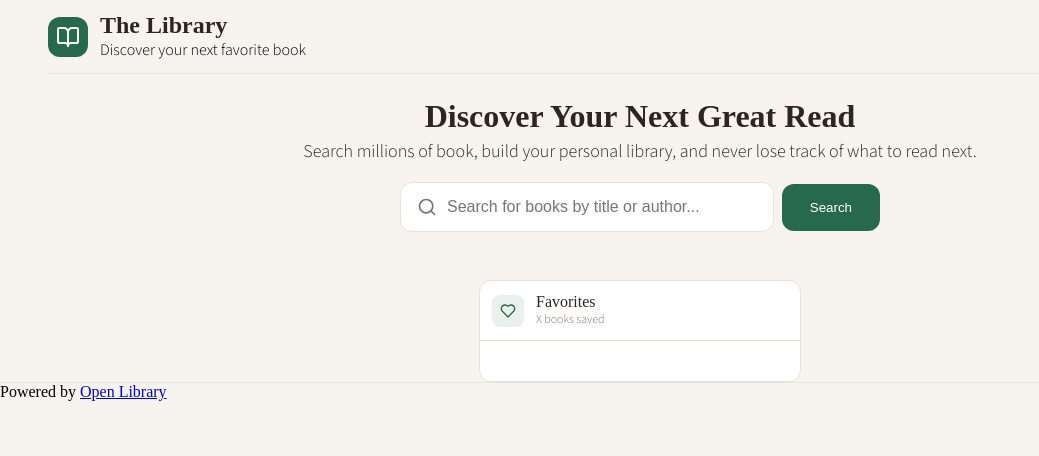
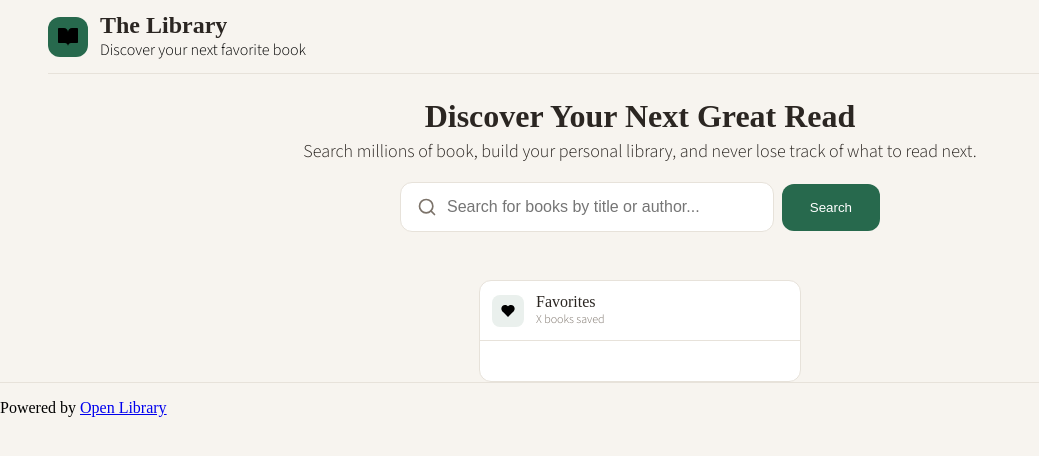
Before and after one commit to rekvizitt/book-catalog, a website built with webpack: page public/index.html in a window 1280 px wide. Shown: the whole page, without its empty margins (0-1039 px from the left). Built offline with nearby package versions, Linux system fonts and the light colour scheme; files whose address does not match are found by name.

Commit message:
feat: update index.html
- Set svg as logo-img
- Change class name for favorites logo img
- Update footer structure

```diff
--- a/public/index.html
+++ b/public/index.html
@@ -7,7 +7,21 @@
   <body>
     <header>
       <div class="logo">
-        <img src="assets/images/book.svg" class="logo-img" />
+        <svg
+          width="24"
+          height="24"
+          viewBox="0 0 24 24"
+          xmlns="http://www.w3.org/2000/svg"
+          class="logo-img"
+        >
+          <path d="M12 7V21" stroke-width="2" stroke-linecap="round" stroke-linejoin="round" />
+          <path
+            d="M3 18C2.73478 18 2.48043 17.8946 2.29289 17.7071C2.10536 17.5196 2 17.2652 2 17V4C2 3.73478 2.10536 3.48043 2.29289 3.29289C2.48043 3.10536 2.73478 3 3 3H8C9.06087 3 10.0783 3.42143 10.8284 4.17157C11.5786 4.92172 12 5.93913 12 7C12 5.93913 12.4214 4.92172 13.1716 4.17157C13.9217 3.42143 14.9391 3 16 3H21C21.2652 3 21.5196 3.10536 21.7071 3.29289C21.8946 3.48043 22 3.73478 22 4V17C22 17.2652 21.8946 17.5196 21.7071 17.7071C21.5196 17.8946 21.2652 18 21 18H15C14.2044 18 13.4413 18.3161 12.8787 18.8787C12.3161 19.4413 12 20.2044 12 21C12 20.2044 11.6839 19.4413 11.1213 18.8787C10.5587 18.3161 9.79565 18 9 18H3Z"
+            stroke-width="2"
+            stroke-linecap="round"
+            stroke-linejoin="round"
+          />
+        </svg>
       </div>
       <div class="header-container">
         <p class="header-title">The Library</p>
@@ -40,7 +54,7 @@
               width="16"
               height="16"
               viewBox="0 0 16 16"
-              class="logo-img"
+              class="favorites-logo-img"
               xmlns="http://www.w3.org/2000/svg"
             >
               <path
@@ -60,6 +74,8 @@
         </div>
       </aside>
     </main>
-    <footer>Powered by <a href="https://openlibrary.org">Open Library</a></footer>
+    <footer>
+      <p>Powered by <a href="https://openlibrary.org">Open Library</a></p>
+    </footer>
   </body>
 </html>
```
